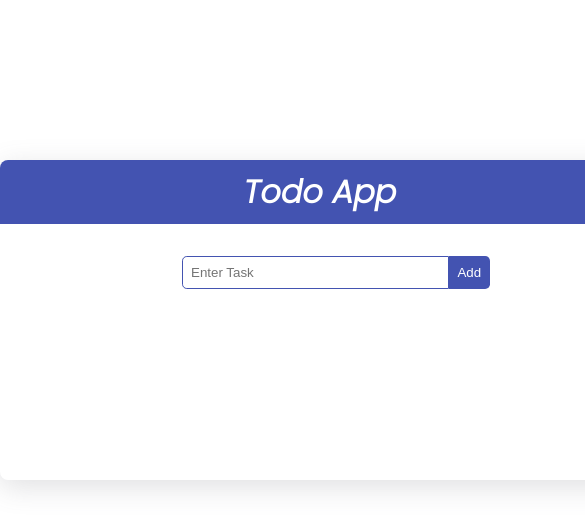
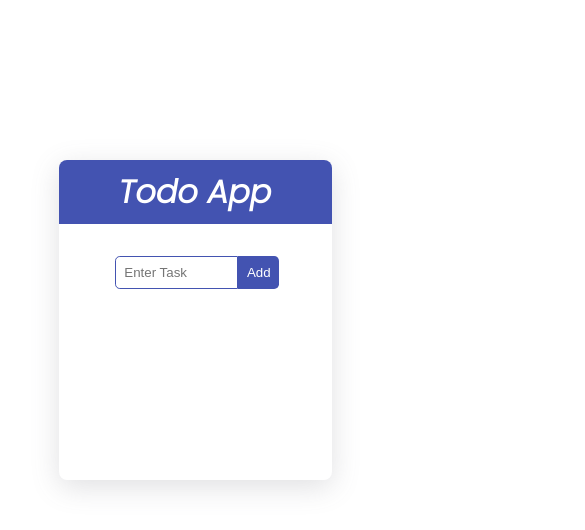
Before and after one commit to ClarenceG01/todo-app, a React (Create React App) app: page / in a window 390 px wide. Shown: the top 530 px of the page, 585 px wide, since content can reach past the window. Built offline with nearby package versions, Linux system fonts and the light colour scheme.

Commit message:
makes responsive

```diff
--- a/src/App.css
+++ b/src/App.css
@@ -13,7 +13,7 @@ body {
   border-radius: 0.5rem;
   box-shadow: rgba(100, 100, 111, 0.2) 0px 7px 29px 0px;
   margin: 10rem auto;
-  width: 40rem;
+  width: 70%;
   min-height: 20rem;
   text-align: center;
   padding: 0 0 4rem 0;
@@ -26,12 +26,12 @@ h1 {
   color: white;
 }
 .form {
-  width: 100%;
+  width: 90%;
   padding: 1rem 0;
   margin: 1rem;
 }
 .form input {
-  width: 20em;
+  width: 50%;
   border-right: none;
   border: 1px solid rgb(67, 83, 177);
   padding: 0.5rem;
@@ -50,7 +50,7 @@ h1 {
   border: none;
   border-bottom: 1px solid gray;
   margin: 0 auto;
-  width: 30rem;
+  width: 90%;
   display: flex;
   justify-content: space-between;
   padding: 0.5rem 0;
```
